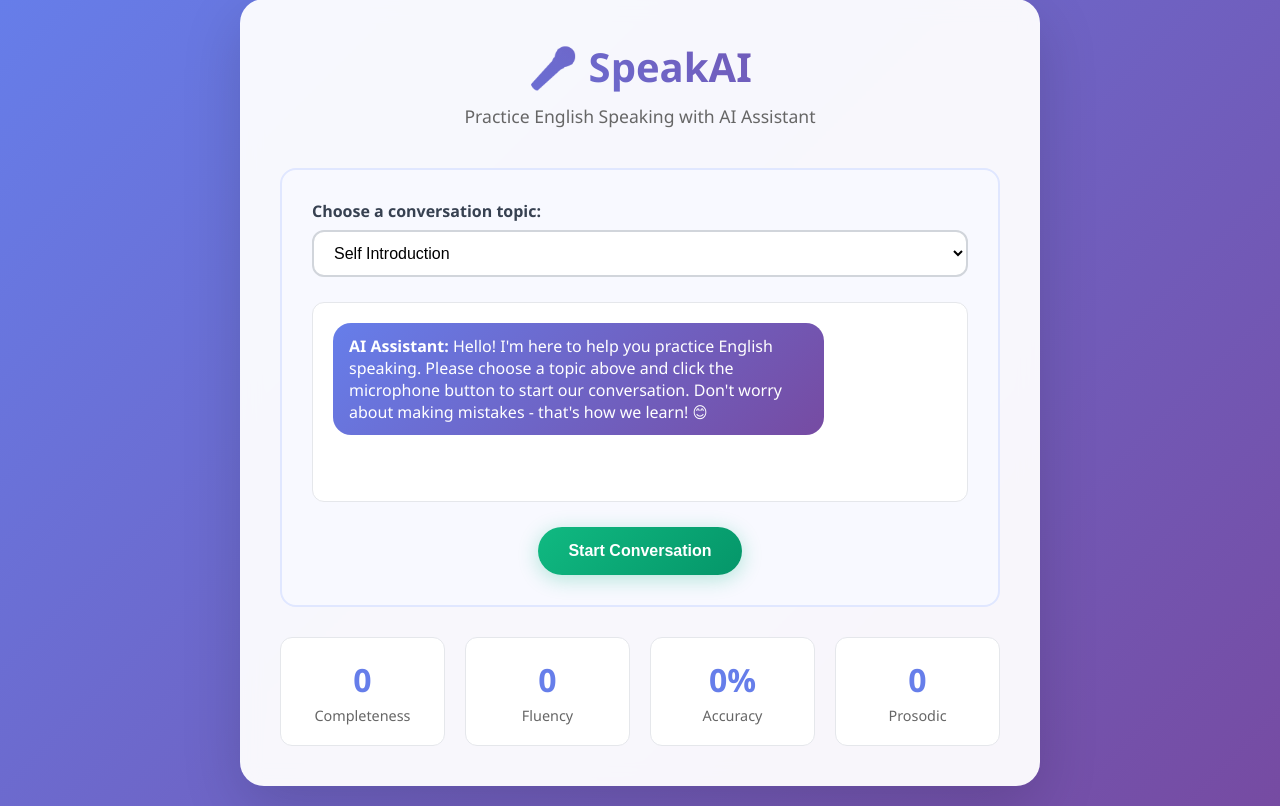
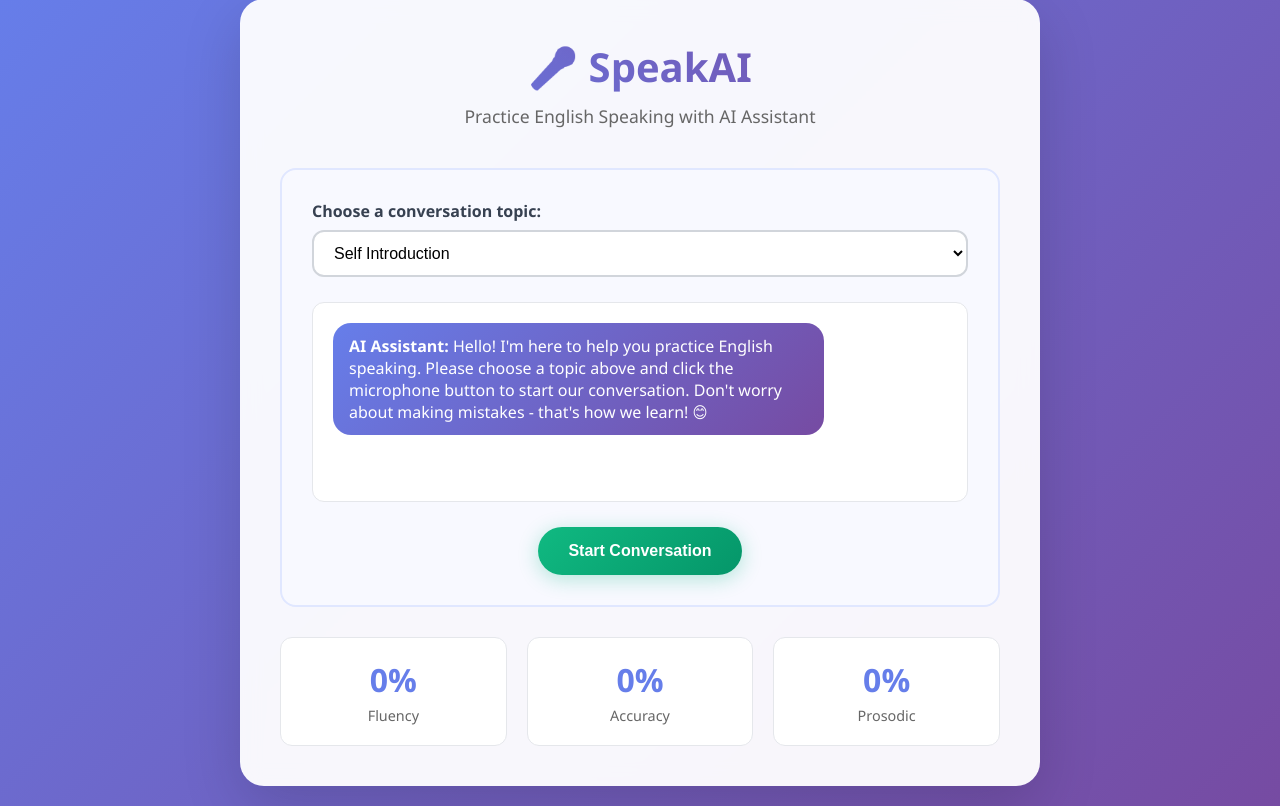
Before and after one commit to Mizll-2412/ai_speaking_assistance, a Flask app: page / in a window 1280 px wide. Shown: the part 21-827 px from the top of the page. Run offline with Flask 3, Linux system fonts and the light colour scheme.

Commit message:
update ui

```diff
--- a/app.py
+++ b/app.py
@@ -26,12 +26,11 @@ try:
         input_size=13,
         hidden_size=128,
         num_layers=2,
-        num_scores=3,
+        num_scores=4,
         max_length=800,
-        use_word_count=True
     )
     model_weights = torch.load(
-        'D:\\AI_assistance\\best_pronunciation_model_with_word_numbers.pth',
+        'D:\\AI_assistance\\best_pronunciation_model.pth',
         map_location='cpu'
     )
 
--- a/templates/index.html
+++ b/templates/index.html
@@ -355,12 +355,12 @@
         </div>
 
         <div class="stats">
-            <div class="stat-card">
+            <!-- <div class="stat-card">
                 <div class="stat-number" id="completeness">0</div>
                 <div class="stat-label">Completeness</div>
-            </div>
+            </div> -->
             <div class="stat-card">
-                <div class="stat-number" id="fluency">0</div>
+                <div class="stat-number" id="fluency">0%</div>
                 <div class="stat-label">Fluency</div>
             </div>
             <div class="stat-card">
@@ -368,7 +368,7 @@
                 <div class="stat-label">Accuracy</div>
             </div>
             <div class="stat-card">
-                <div class="stat-number" id="prosodic">0</div>
+                <div class="stat-number" id="prosodic">0%</div>
                 <div class="stat-label">Prosodic</div>
             </div>
         </div>
@@ -389,8 +389,7 @@
             }
 
             initializeElements() {
-                this.wordsSpokenElement = document.getElementById('wordsSpoken');
-                this.completenessElement = document.getElementById('completeness');
+                // this.completenessElement = document.getElementById('completeness');
                 this.fluencyElement = document.getElementById('fluency');
                 this.prosodicElement = document.getElementById('prosodic');
                 this.accuracyElement = document.getElementById('accuracy');
@@ -548,13 +547,13 @@
                     console.log(`Updated fluency to: ${roundedAccuracy}%`);
                 }
             }
-            updateCompleteness(completeness) {
-                if (this.completenessElement) {
-                    const roundedAccuracy = Math.round(completeness);
-                    this.completenessElement.textContent = `${roundedAccuracy}%`;
-                    console.log(`Updated Completeness to: ${roundedAccuracy}%`);
-                }
-            }
+            // updateCompleteness(completeness) {
+            //     if (this.completenessElement) {
+            //         const roundedAccuracy = Math.round(completeness);
+            //         this.completenessElement.textContent = `${roundedAccuracy}%`;
+            //         console.log(`Updated Completeness to: ${roundedAccuracy}%`);
+            //     }
+            // }
             updateProsodic(prosodic) {
                 if (this.prosodicElement) {
                     const roundedAccuracy = Math.round(prosodic);
@@ -576,20 +575,20 @@
                     if (result.status == "success") {
                         this.addUserMessage(result.text);
 
-                        // Chờ một chút để đảm bảo dữ liệu đã được xử lý
                         setTimeout(async () => {
                             try {
-                                // Sau đó mới gọi scoring
                                 const scoringResponse = await fetch('/scoring', {
                                     method: 'POST'
                                 });
                                 const scoringResult = await scoringResponse.json();
 
                                 if (scoringResult.status == "success") {
-                                    this.updateWordCount(scoringResult.word_count);
+                                    // this.updateWordCount(scoringResult.word_count);
                                     // this.updateWordCount(length(result.text))
-                                    console.log("text length: "+result.text.length)
+                                    // console.log("text length: "+result.text.length)
                                     this.updateAccuracy(scoringResult.accuracy);
+                                    this.updateFluency(scoringResult.fluency);
+                                    this.updateProsodic(scoringResult.prosodic);
 
                                     this.showMessage(`Scoring completed: ${scoringResult.word_count} words, ${Math.round(scoringResult.accuracy)}% accuracy`, 'success');
 
@@ -601,7 +600,7 @@
                                 console.error("Lỗi Scoring: ", error);
                                 this.showMessage("Lỗi khi chấm điểm: " + error.message, 'error');
                             }
-                        }, 500); // Chờ 500ms
+                        }, 100);
 
                     } else {
                         alert("Lỗi dừng ghi âm: " + result.message);
```
